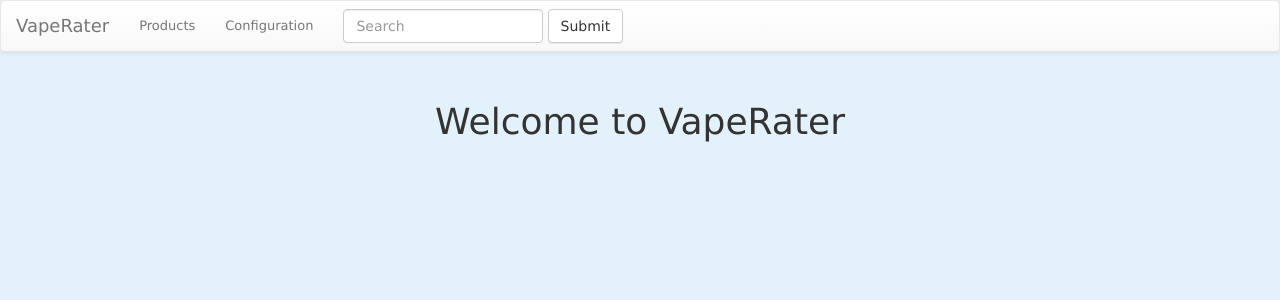
After one commit to kenharsch/ourvapes, a Rails app: template app/views/main/splash.html.erb in a window 1280 px wide. The commit adds this page. Shown: the top 300 px of the page. Run offline with Rails 7, Linux system fonts and the light colour scheme; the template is opened without the code that fills it, so the values that code supplies are empty; style sheets or scripts are compiled from the project's sources; some libraries are stand-ins or nearby versions.

Commit message:
changed nav bar to pure bootstrap

```diff
--- a/app/assets/stylesheets/application.css
+++ b/app/assets/stylesheets/application.css
@@ -11,6 +11,12 @@
  *= require_self
  *= require_tree .
  */
+
+ .fixed
+ {
+ 	position:fixed !important;
+ }
+
 .title-button
 {
 	color: white;
--- /dev/null
+++ b/app/controllers/main_controller.rb
@@ -0,0 +1,6 @@
+class MainController < ApplicationController
+
+	def splash
+	end
+
+end
--- /dev/null
+++ b/app/views/layouts/_nav_bar.html.erb
@@ -0,0 +1,32 @@
+<nav class="navbar navbar-default" role="navigation">
+  <div class="container-fluid">
+    <!-- Brand and toggle get grouped for better mobile display -->
+    <div class="navbar-header">
+      <button type="button" class="navbar-toggle" data-toggle="collapse" data-target="#bs-example-navbar-collapse-1">
+        <span class="sr-only">Toggle navigation</span>
+        <span class="icon-bar"></span>
+        <span class="icon-bar"></span>
+        <span class="icon-bar"></span>
+      </button>
+      <a class="navbar-brand" href="#">VapeRater</a>
+    </div>
+
+    <!-- Collect the nav links, forms, and other content for toggling -->
+    <div class="collapse navbar-collapse" id="bs-example-navbar-collapse-1">
+      <ul class="nav navbar-nav">
+        <li>
+          <%= link_to "Products", {action: "list", controller: "product_list", conf: @conf_objects} %>
+        </li>
+        <li>
+        <%= link_to "Configuration", {action: "show", controller: "configuration", conf: @conf_objects} %>
+        </li>
+      </ul>
+      <form class="navbar-form navbar-left" role="search">
+        <div class="form-group">
+          <input type="text" class="form-control" placeholder="Search">
+        </div>
+        <button type="submit" class="btn btn-default">Submit</button>
+      </form>
+    </div><!-- /.navbar-collapse -->
+  </div><!-- /.container-fluid -->
+</nav>
--- a/app/views/layouts/application.html.erb
+++ b/app/views/layouts/application.html.erb
@@ -7,19 +7,7 @@
 	<%= csrf_meta_tags %>
 </head>
 <body>
-	<div id="title-bar">
-		<div style="float:left;margin-right:10px;">
-			<%= button_to "VapeRater", "/configuration", :method => :get , :class => "title-button"%>
-		</div>
-		<div style="float:left;margin-right:10px;">
-			<%= button_to "Products", {action: "list", controller: "product_list", conf: @conf_objects}, class: "title-button" %>
-		</div>
-		<div style="float:left;margin-right:10px;">
-		<%= button_to "Configuration", {controller: "configuration", action: "show", conf: params[:conf]}, class: "title-button"%>
-		</div>
-	</div>
-	<div class="title-space">&nbsp</div>
-	<br />
+	<%= render 'layouts/nav_bar' %>
 	<% if flash[:error] %>
 	<div class="flash error"><%= flash[:error] %></div>
 	<br />
--- /dev/null
+++ b/app/views/main/splash.html.erb
@@ -0,0 +1,12 @@
+<div class="container center">
+	<div class="row">
+		<div class="col-xs-12">
+			<h1>Welcome to VapeRater</h1>
+		</div>
+	</div>
+	<div class ="row">
+		<div class = "col-xs-2">
+
+		</div>
+	</div>
+</div>
--- a/config/routes.rb
+++ b/config/routes.rb
@@ -1,5 +1,6 @@
 Src::Application.routes.draw do
 
+  root "main#splash"
   get "configuration" => "configuration#index"
   get "configuration/show"
 
```
Also changed, not shown: 1 other file.
